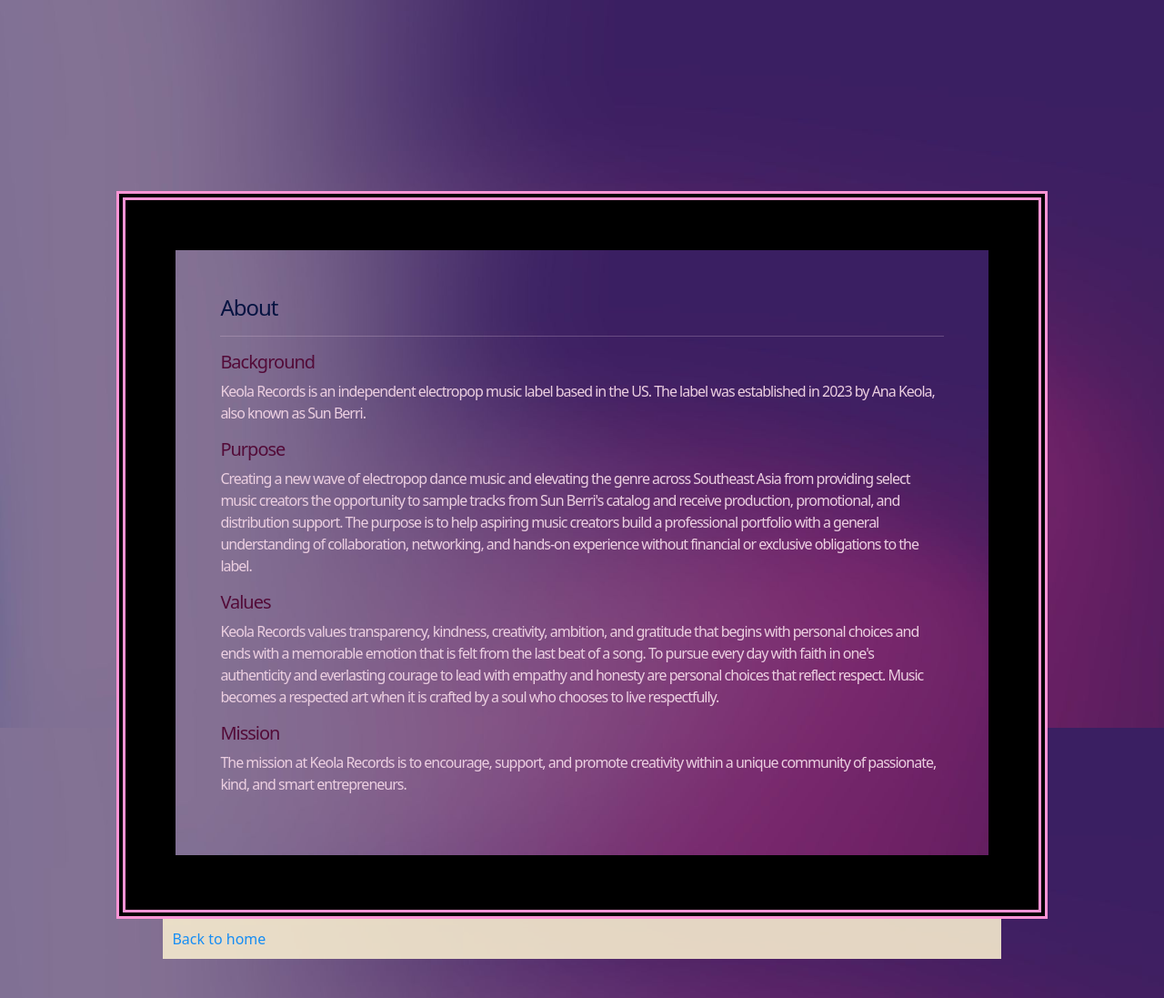
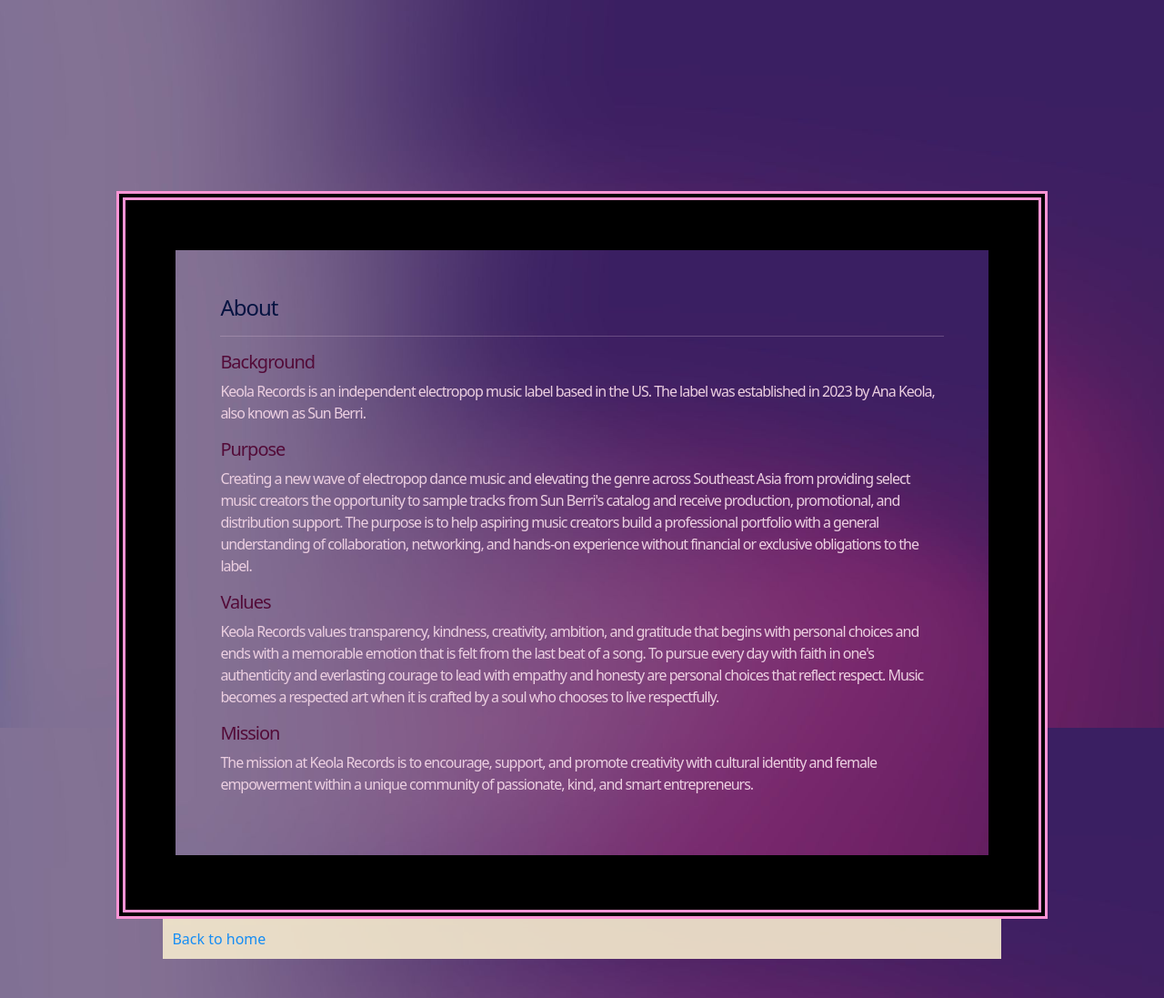
Before and after one commit to keolarecords/official, a plain HTML site: page about.html in a window 1280 px wide. Shown: the top 1097 px of the page at 91% size. Drawn offline with nearby package versions, Linux system fonts and the light colour scheme.

Commit message:
Update about.html
update mission to include "culture" and "female empowerment"

```diff
--- a/about.html
+++ b/about.html
@@ -23,7 +23,7 @@
       <h5>Values</h5>
       <p>Keola Records values transparency, kindness, creativity, ambition, and gratitude that begins with personal choices and ends with a memorable emotion that is felt from the last beat of a song. To pursue every day with faith in one's authenticity and everlasting courage to lead with empathy and honesty are personal choices that reflect respect. Music becomes a respected art when it is crafted by a soul who chooses to live respectfully.</p>
       <h5>Mission</h5>
-      <p>The mission at Keola Records is to encourage, support, and promote creativity within a unique community of passionate, kind, and smart entrepreneurs.</p>
+      <p>The mission at Keola Records is to encourage, support, and promote creativity with cultural identity and female empowerment within a unique community of passionate, kind, and smart entrepreneurs.</p>
       </div>
     </div>
 
```
